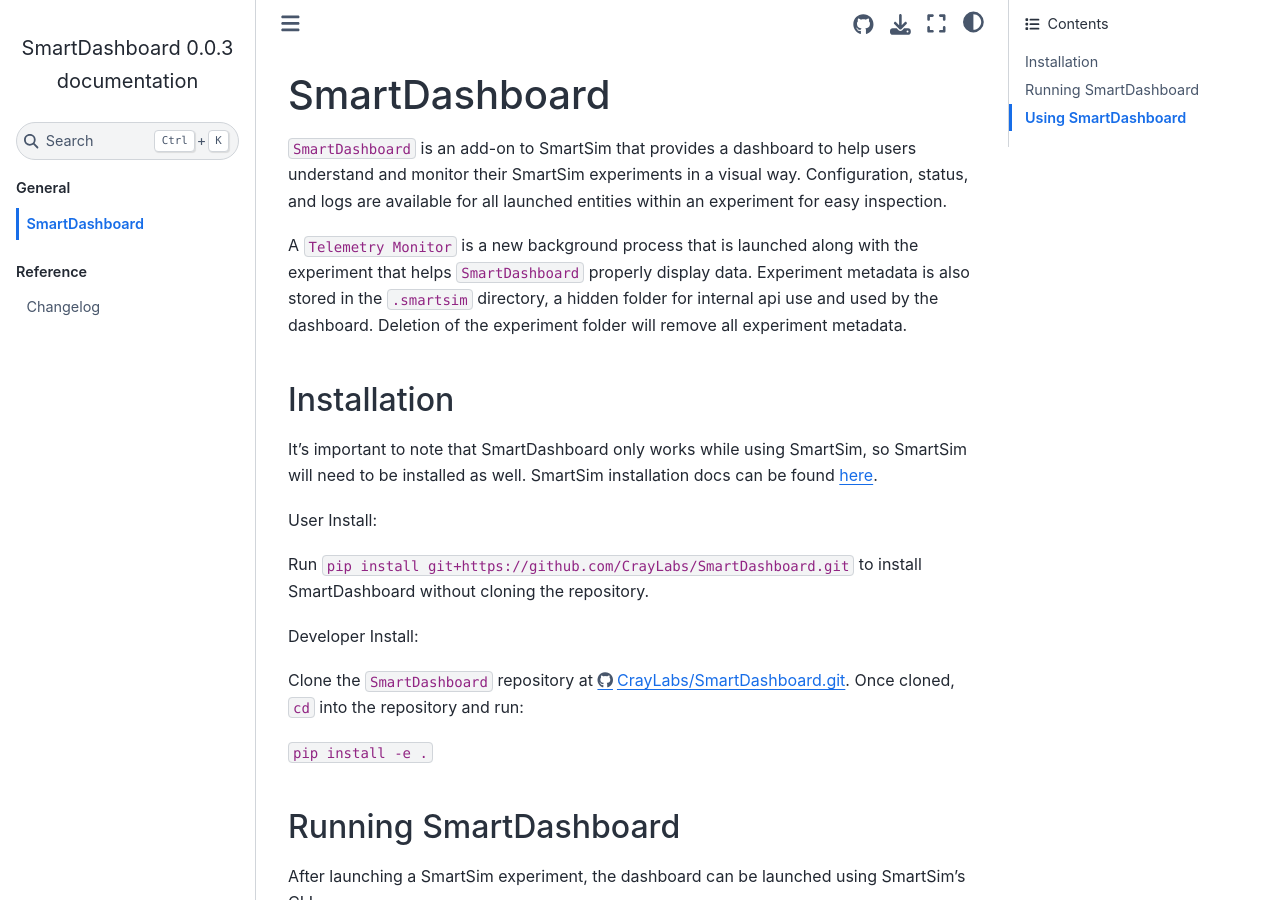
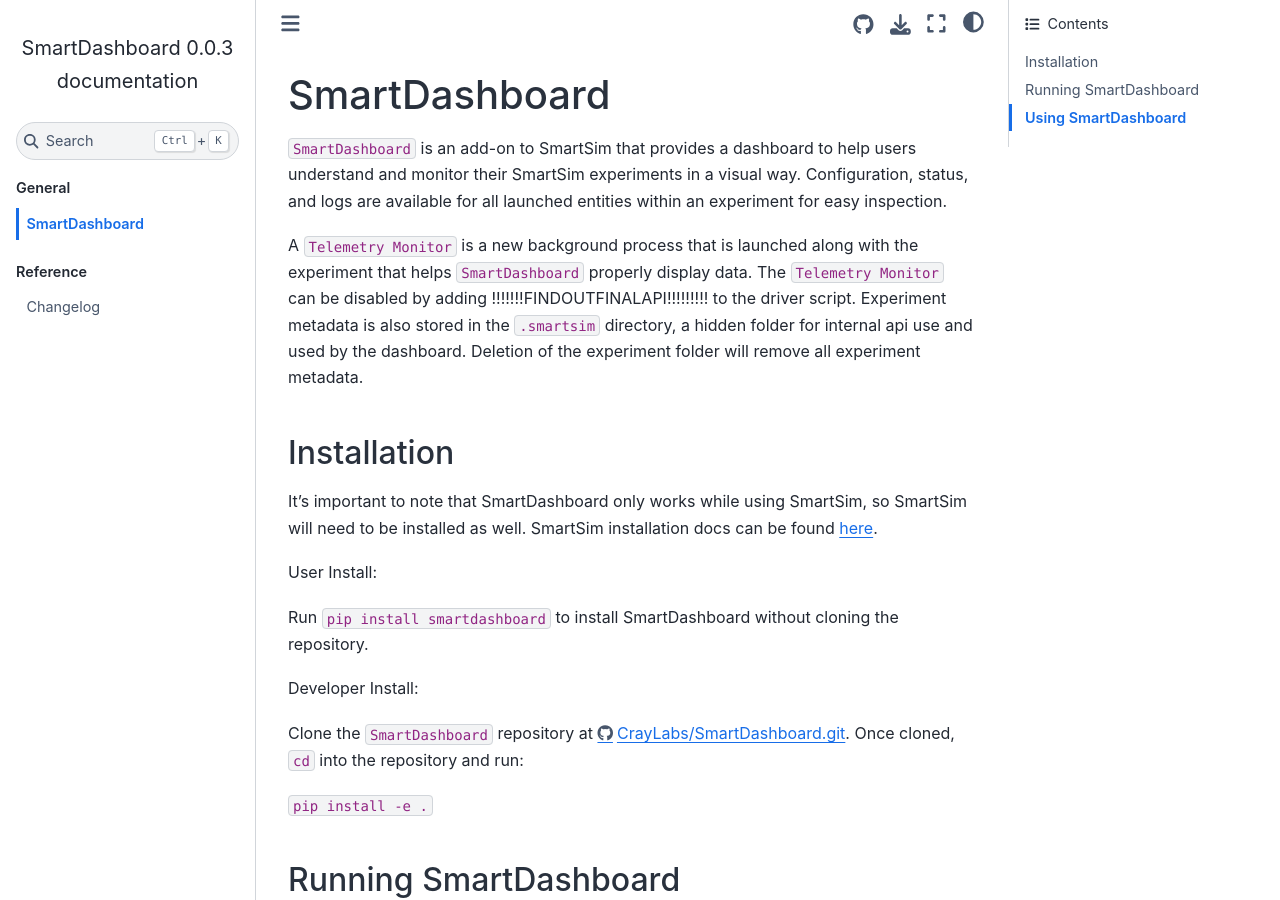
Before and after one commit to CrayLabs/SmartDashboard, a Sphinx documentation site: the page built from doc/overview.rst, in a window 1280 px wide and 900 px high. Built offline with Sphinx 7.4.7 and the Sphinx Book theme 1.1.4, drawn with Linux system fonts in a browser that asks for light colours; formulas are drawn with MathJax 3; some of the changed text lies outside the part shown.

Commit message:
doc changes started

```diff
--- a/doc/overview.rst
+++ b/doc/overview.rst
@@ -8,7 +8,8 @@
 are available for all launched entities within an experiment for easy inspection.
 
 A ``Telemetry Monitor`` is a new background process that is launched along with the experiment
-that helps ``SmartDashboard`` properly display data. Experiment metadata is also stored in
+that helps ``SmartDashboard`` properly display data. The ``Telemetry Monitor`` can be disabled by
+adding !!!!!!!FINDOUTFINALAPI!!!!!!!!! to the driver script. Experiment metadata is also stored in
 the ``.smartsim`` directory, a hidden folder for internal api use and used by the dashboard.
 Deletion of the experiment folder will remove all experiment metadata.
 
@@ -24,7 +25,7 @@
 
 User Install:
 
-Run ``pip install git+https://github.com/CrayLabs/SmartDashboard.git`` to install
+Run ``pip install smartdashboard`` to install
 SmartDashboard without cloning the repository.
 
 Developer Install:
```
Also changed, not shown: other parts of doc/overview.rst (+1 -1 lines), README.md (+8 -2 lines).
